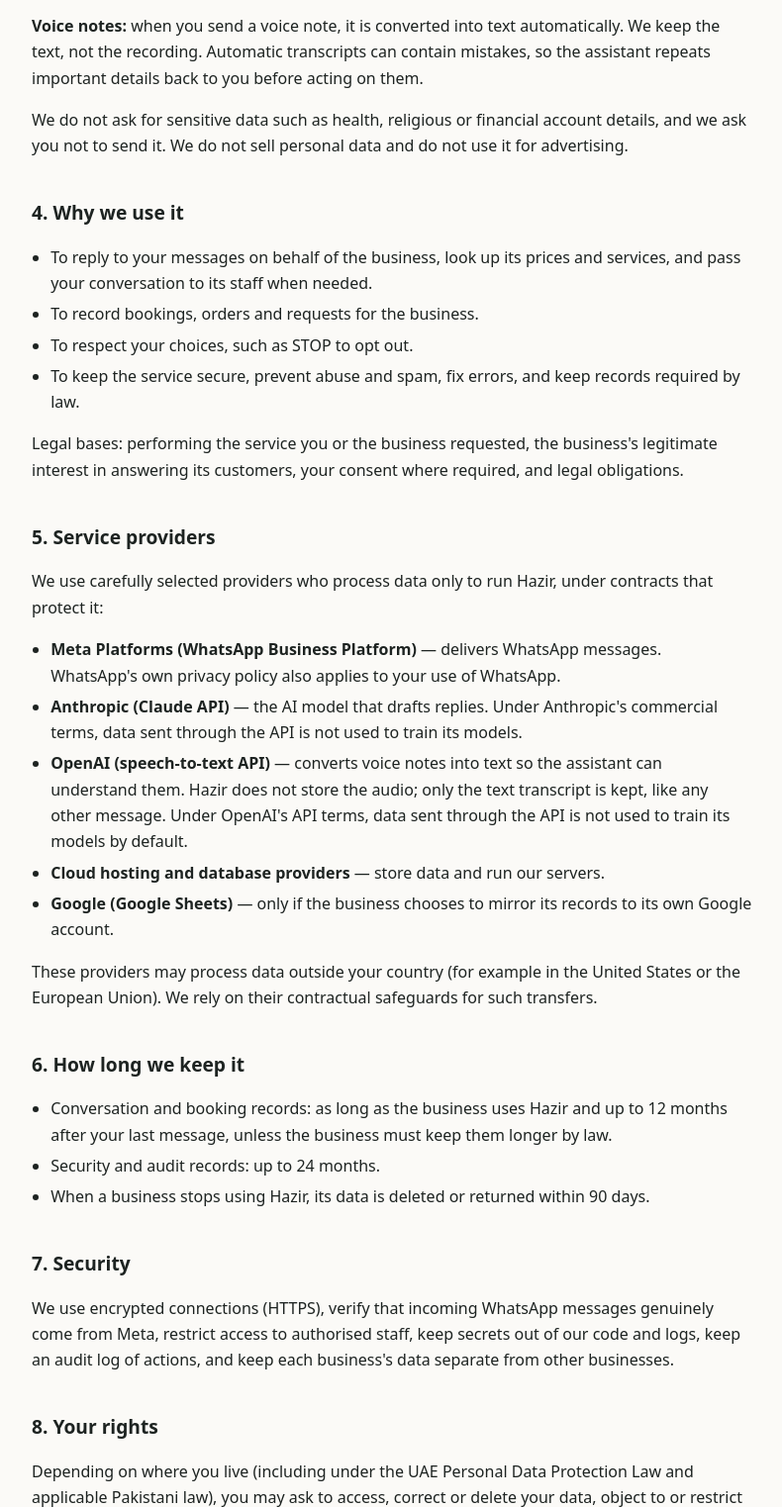
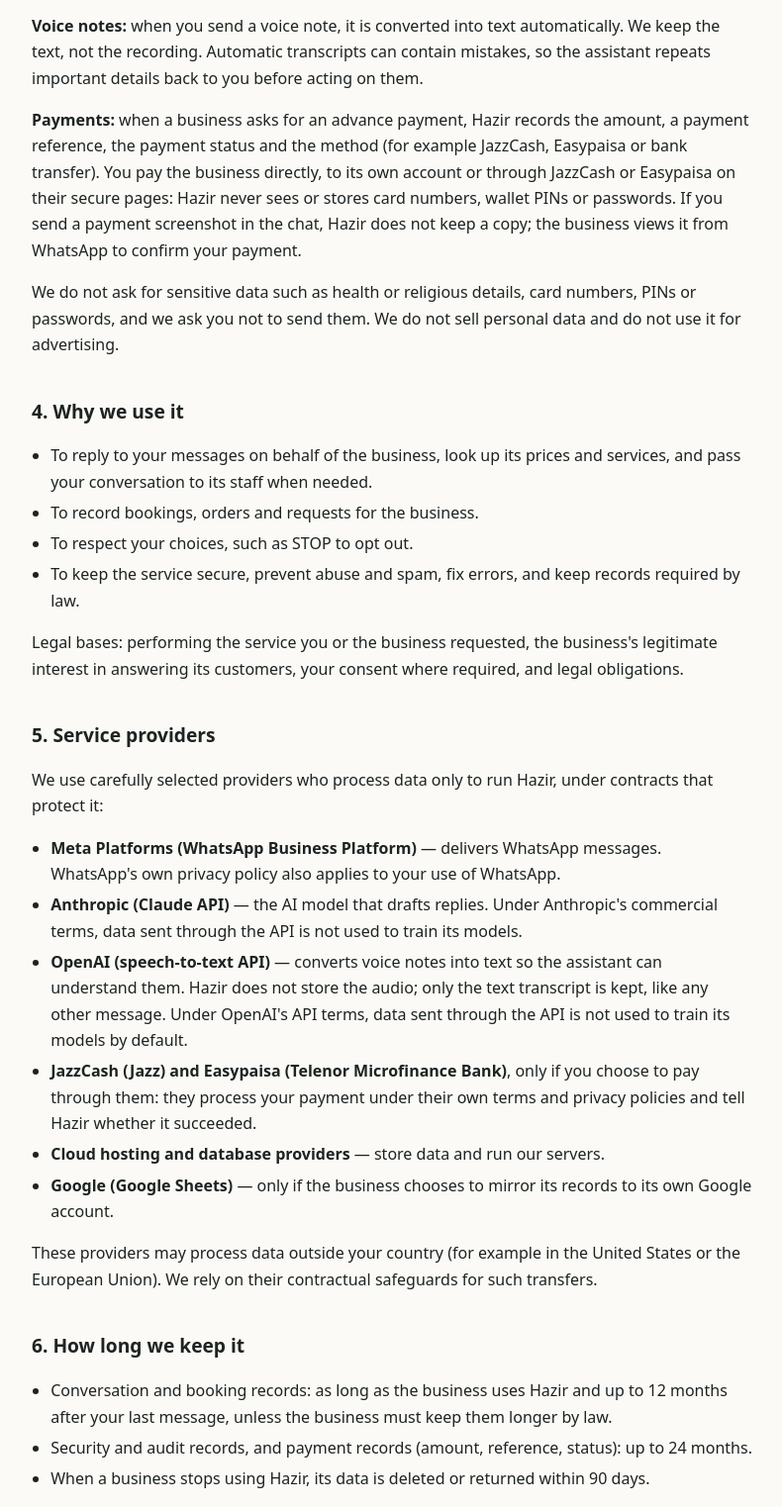
Before and after one commit to asaandigitalapps-prog/hazir-legal, a plain HTML site: page privacy.html in a window 1280 px wide. Shown: the part 1058-2581 px from the top of the page at 99% size, without its empty margins (244-1034 px from the left). Drawn offline with Linux system fonts and the light colour scheme.

Commit message:
Update legal pages from the Hazir repo

```diff
--- a/privacy.html
+++ b/privacy.html
@@ -19,7 +19,8 @@
 <tr><td>Everyone</td><td>Technical and security records such as an audit log of actions, error logs, and IP addresses of requests to our servers.</td></tr>
 </table>
 <p><strong>Voice notes:</strong> when you send a voice note, it is converted into text automatically. We keep the text, not the recording. Automatic transcripts can contain mistakes, so the assistant repeats important details back to you before acting on them.</p>
-<p>We do not ask for sensitive data such as health, religious or financial account details, and we ask you not to send it. We do not sell personal data and do not use it for advertising.</p>
+<p><strong>Payments:</strong> when a business asks for an advance payment, Hazir records the amount, a payment reference, the payment status and the method (for example JazzCash, Easypaisa or bank transfer). You pay the business directly, to its own account or through JazzCash or Easypaisa on their secure pages: Hazir never sees or stores card numbers, wallet PINs or passwords. If you send a payment screenshot in the chat, Hazir does not keep a copy; the business views it from WhatsApp to confirm your payment.</p>
+<p>We do not ask for sensitive data such as health or religious details, card numbers, PINs or passwords, and we ask you not to send them. We do not sell personal data and do not use it for advertising.</p>
 
 <h2>4. Why we use it</h2>
 <ul>
@@ -36,6 +37,7 @@
 <li><strong>Meta Platforms (WhatsApp Business Platform)</strong> — delivers WhatsApp messages. WhatsApp's own privacy policy also applies to your use of WhatsApp.</li>
 <li><strong>Anthropic (Claude API)</strong> — the AI model that drafts replies. Under Anthropic's commercial terms, data sent through the API is not used to train its models.</li>
 <li><strong>OpenAI (speech-to-text API)</strong> — converts voice notes into text so the assistant can understand them. Hazir does not store the audio; only the text transcript is kept, like any other message. Under OpenAI's API terms, data sent through the API is not used to train its models by default.</li>
+<li><strong>JazzCash (Jazz) and Easypaisa (Telenor Microfinance Bank)</strong>, only if you choose to pay through them: they process your payment under their own terms and privacy policies and tell Hazir whether it succeeded.</li>
 <li><strong>Cloud hosting and database providers</strong> — store data and run our servers.</li>
 <li><strong>Google (Google Sheets)</strong> — only if the business chooses to mirror its records to its own Google account.</li>
 </ul>
@@ -44,7 +46,7 @@
 <h2>6. How long we keep it</h2>
 <ul>
 <li>Conversation and booking records: as long as the business uses Hazir and up to 12 months after your last message, unless the business must keep them longer by law.</li>
-<li>Security and audit records: up to 24 months.</li>
+<li>Security and audit records, and payment records (amount, reference, status): up to 24 months.</li>
 <li>When a business stops using Hazir, its data is deleted or returned within 90 days.</li>
 </ul>
 
```
